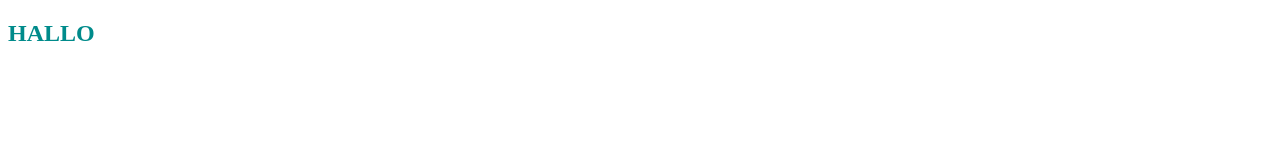
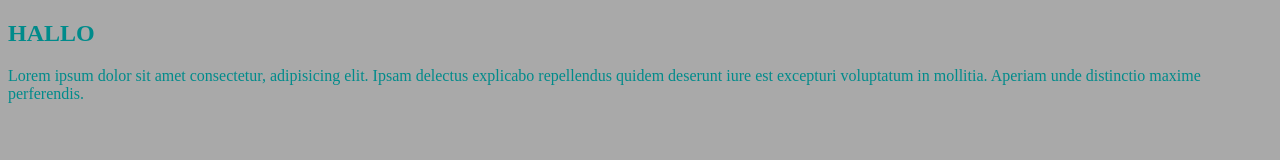
Before and after one commit to mortultra/my-git-project, a plain HTML site: page index.html in a window 1280 px wide. Drawn offline with Linux system fonts and the light colour scheme.

Commit message:
added a title and new paragraph

```diff
--- a/index.html
+++ b/index.html
@@ -3,12 +3,14 @@
 <head>
     <meta charset="UTF-8">
     <meta name="viewport" content="width=device-width, initial-scale=1.0">
-    <title>Document</title>
+    <title>My Website</title>
     <link rel="stylesheet" href="./styles.css">
 </head>
 <body>
 
     <h2>HALLO</h2>
 
+    <p>Lorem ipsum dolor sit amet consectetur, adipisicing elit. Ipsam delectus explicabo repellendus quidem deserunt iure est excepturi voluptatum in mollitia. Aperiam unde distinctio maxime perferendis.</p>
+
 </body>
 </html>
--- a/styles.css
+++ b/styles.css
@@ -1,3 +1,4 @@
 body {
     color: darkcyan;
+    background: darkgray;
 }
```
